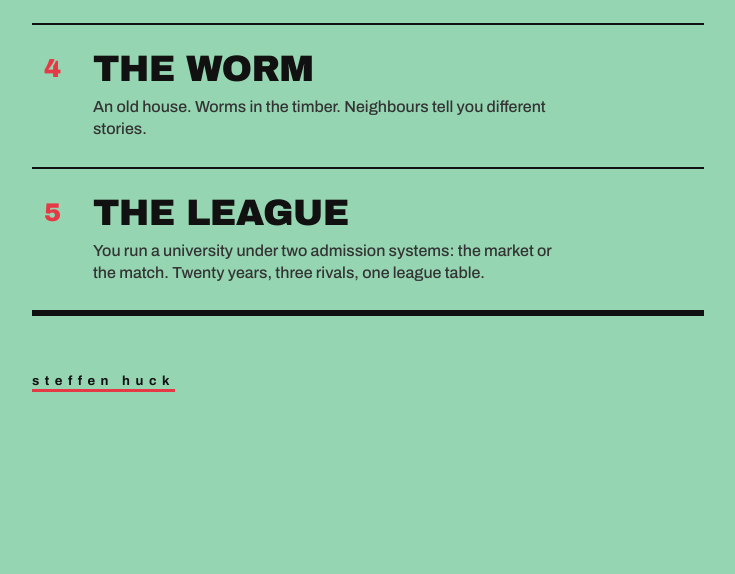
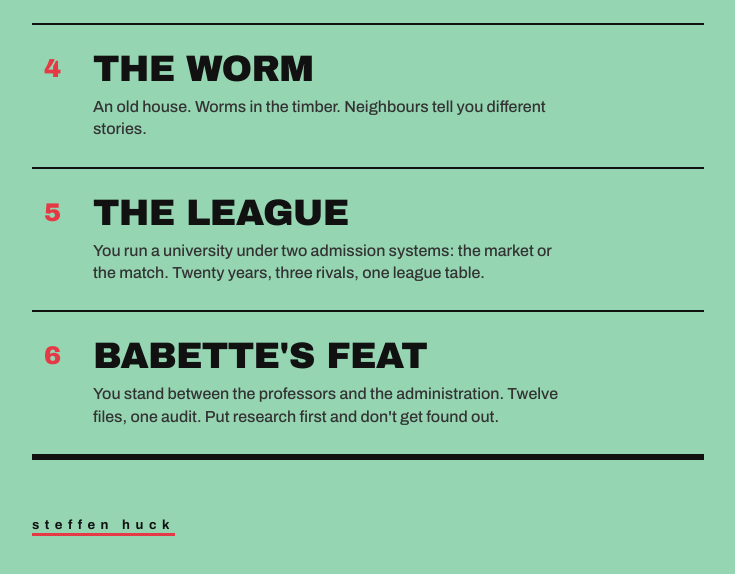
Before and after one commit to steffenhuck/s-games, a plain HTML site: page index.html in a window 1280 px wide. Shown: the part 738-1312 px from the top of the page, without its empty margins (272-1007 px from the left). Before the commit the page ends 1225 px from the top, so only its background shows below. Drawn offline with Linux system fonts and the light colour scheme.

Commit message:
Add Babette's Feat as no. 6
Co-Authored-By: Claude Fable 5.2 <noreply@anthropic.com>
Claude-Session: https://claude.ai/code/session_018niUhyPk5U5qo9snrwbjDj

```diff
--- a/index.html
+++ b/index.html
@@ -205,6 +205,15 @@
           </span>
         </a>
       </li>
+      <li>
+        <a class="game" href="https://steffenhuck.github.io/babettes-feat">
+          <span class="num" aria-hidden="true">6</span>
+          <span class="body">
+            <span class="title">Babette's Feat</span>
+            <span class="desc">You stand between the professors and the administration. Twelve files, one audit. Put research first and don't get found out.</span>
+          </span>
+        </a>
+      </li>
 
     </ul>
     <footer>
```
